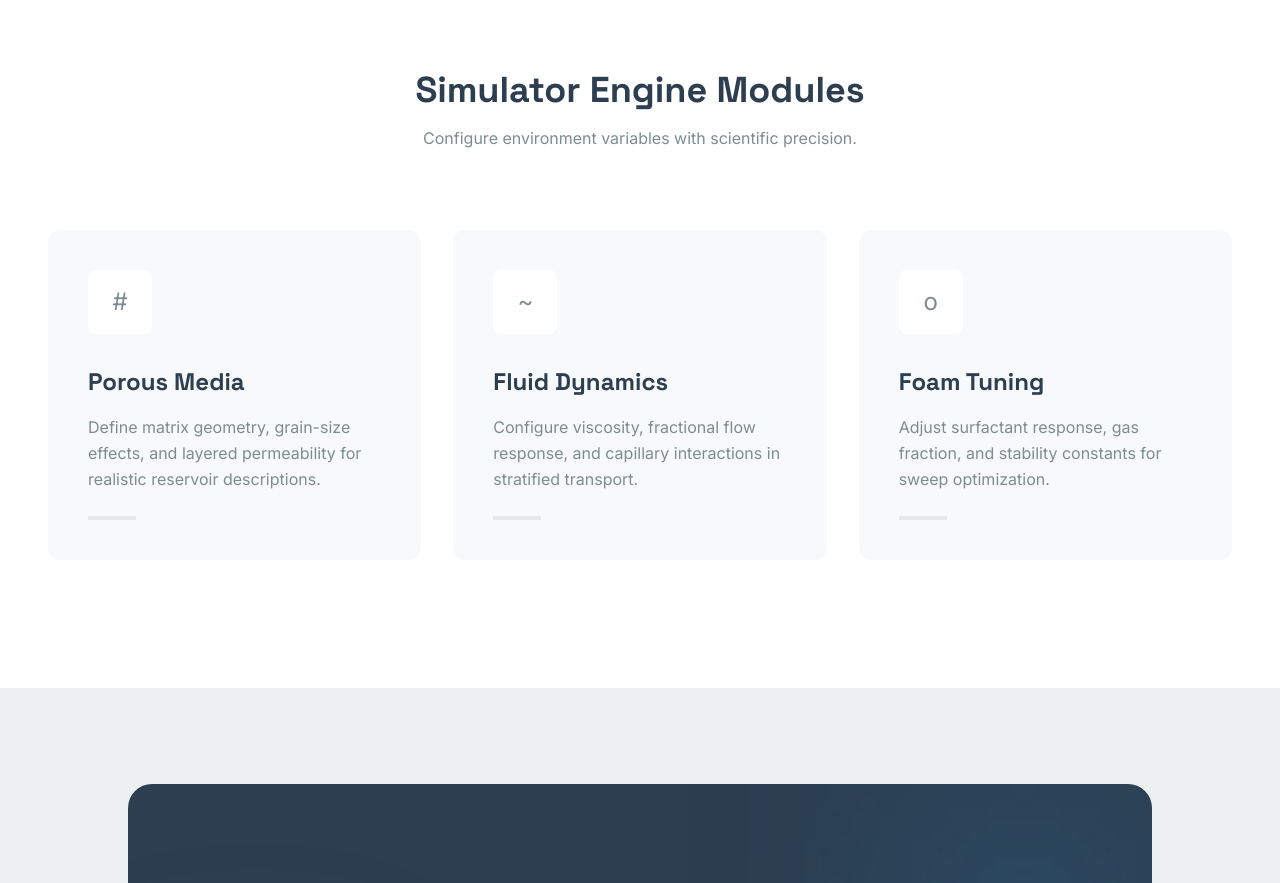
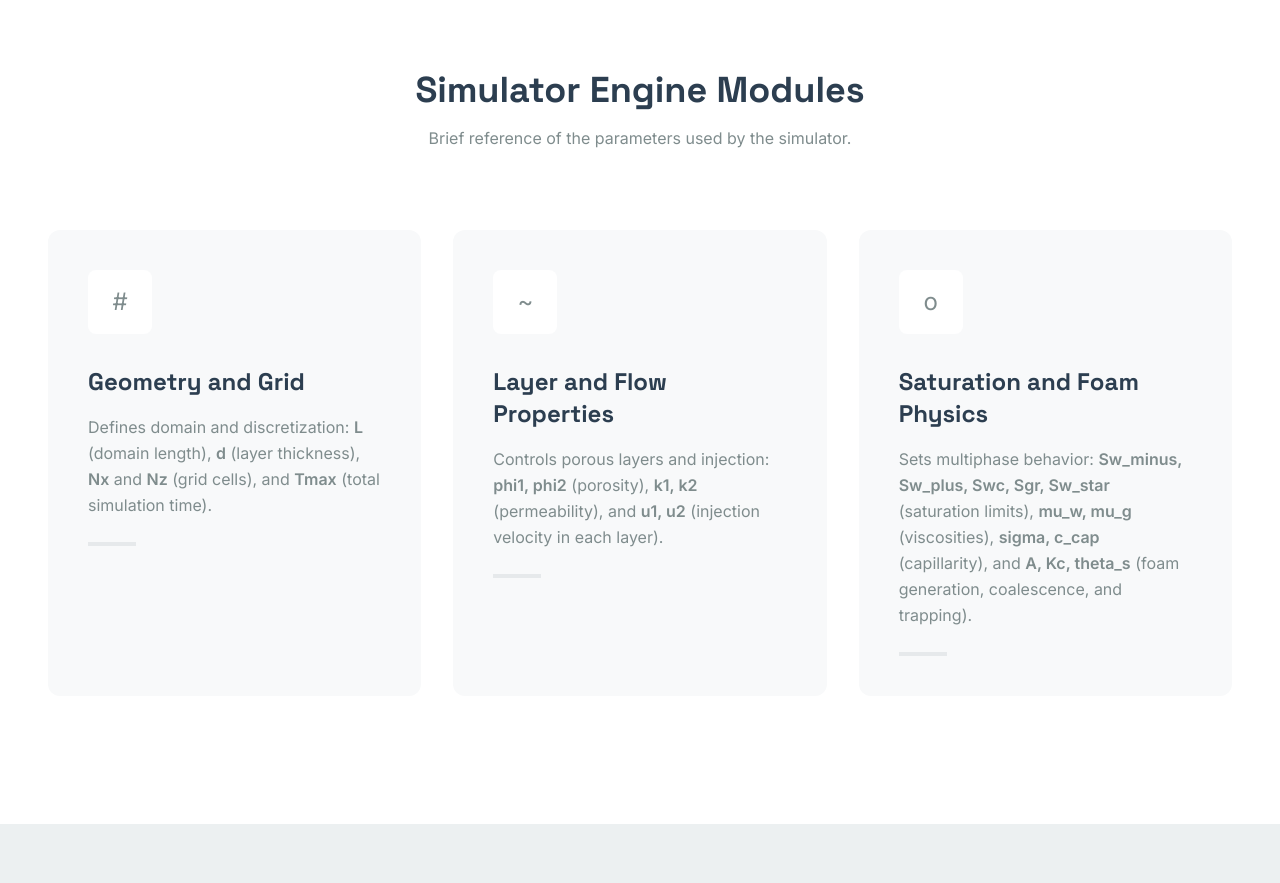
Before and after one commit to marco2712/Foam-flow-simulation2d, a React (Vite) app in the folder foam-flow-web/client/: page / in a window 1280 px wide. Shown: the part 2480-3363 px from the top of the page. Built offline with nearby package versions, Linux system fonts and the light colour scheme; no server answers.

Commit message:
Update landing simulator modules section

```diff
--- a/foam-flow-web/client/src/components/landing/StartScreen.jsx
+++ b/foam-flow-web/client/src/components/landing/StartScreen.jsx
@@ -119,7 +119,7 @@ export default function StartScreen({ onStart }) {
           <div className="max-w-7xl mx-auto px-6 md:px-12">
             <div className="text-center mb-20">
               <h2 className="font-display font-black text-4xl mb-4 text-[var(--color-on-surface)]">Simulator Engine Modules</h2>
-              <p className="font-sans text-[var(--color-on-surface-variant)]">Configure environment variables with scientific precision.</p>
+              <p className="font-sans text-[var(--color-on-surface-variant)]">Brief reference of the parameters used by the simulator.</p>
             </div>
 
             <div className="grid grid-cols-1 md:grid-cols-3 gap-8">
@@ -127,9 +127,9 @@ export default function StartScreen({ onStart }) {
                 <div className="w-16 h-16 bg-[var(--color-surface-container)] rounded-lg mb-8 flex items-center justify-center group-hover:bg-[var(--color-primary-container)] transition-colors duration-300">
                   <span className="text-2xl text-[var(--color-on-surface-variant)] group-hover:text-[var(--color-on-primary)]">#</span>
                 </div>
-                <h3 className="font-display font-bold text-2xl mb-4 text-[var(--color-on-surface)]">Porous Media</h3>
+                <h3 className="font-display font-bold text-2xl mb-4 text-[var(--color-on-surface)]">Geometry and Grid</h3>
                 <p className="font-sans text-[var(--color-on-surface-variant)] leading-relaxed mb-6">
-                  Define matrix geometry, grain-size effects, and layered permeability for realistic reservoir descriptions.
+                  Defines domain and discretization: <strong>L</strong> (domain length), <strong>d</strong> (layer thickness), <strong>Nx</strong> and <strong>Nz</strong> (grid cells), and <strong>Tmax</strong> (total simulation time).
                 </p>
                 <div className="h-1 w-12 bg-[var(--color-outline-variant)]/30 group-hover:w-full group-hover:bg-[var(--color-primary)] transition-all duration-500" />
               </div>
@@ -138,9 +138,9 @@ export default function StartScreen({ onStart }) {
                 <div className="w-16 h-16 bg-[var(--color-surface-container)] rounded-lg mb-8 flex items-center justify-center group-hover:bg-[var(--color-secondary)] transition-colors duration-300">
                   <span className="text-2xl text-[var(--color-on-surface-variant)] group-hover:text-white">~</span>
                 </div>
-                <h3 className="font-display font-bold text-2xl mb-4 text-[var(--color-on-surface)]">Fluid Dynamics</h3>
+                <h3 className="font-display font-bold text-2xl mb-4 text-[var(--color-on-surface)]">Layer and Flow Properties</h3>
                 <p className="font-sans text-[var(--color-on-surface-variant)] leading-relaxed mb-6">
-                  Configure viscosity, fractional flow response, and capillary interactions in stratified transport.
+                  Controls porous layers and injection: <strong>phi1, phi2</strong> (porosity), <strong>k1, k2</strong> (permeability), and <strong>u1, u2</strong> (injection velocity in each layer).
                 </p>
                 <div className="h-1 w-12 bg-[var(--color-outline-variant)]/30 group-hover:w-full group-hover:bg-[var(--color-secondary)] transition-all duration-500" />
               </div>
@@ -149,9 +149,9 @@ export default function StartScreen({ onStart }) {
                 <div className="w-16 h-16 bg-[var(--color-surface-container)] rounded-lg mb-8 flex items-center justify-center group-hover:bg-[var(--color-tertiary)]/25 transition-colors duration-300">
                   <span className="text-2xl text-[var(--color-on-surface-variant)] group-hover:text-[var(--color-on-surface)]">o</span>
                 </div>
-                <h3 className="font-display font-bold text-2xl mb-4 text-[var(--color-on-surface)]">Foam Tuning</h3>
+                <h3 className="font-display font-bold text-2xl mb-4 text-[var(--color-on-surface)]">Saturation and Foam Physics</h3>
                 <p className="font-sans text-[var(--color-on-surface-variant)] leading-relaxed mb-6">
-                  Adjust surfactant response, gas fraction, and stability constants for sweep optimization.
+                  Sets multiphase behavior: <strong>Sw_minus, Sw_plus, Swc, Sgr, Sw_star</strong> (saturation limits), <strong>mu_w, mu_g</strong> (viscosities), <strong>sigma, c_cap</strong> (capillarity), and <strong>A, Kc, theta_s</strong> (foam generation, coalescence, and trapping).
                 </p>
                 <div className="h-1 w-12 bg-[var(--color-outline-variant)]/30 group-hover:w-full group-hover:bg-[var(--color-tertiary)] transition-all duration-500" />
               </div>
```
